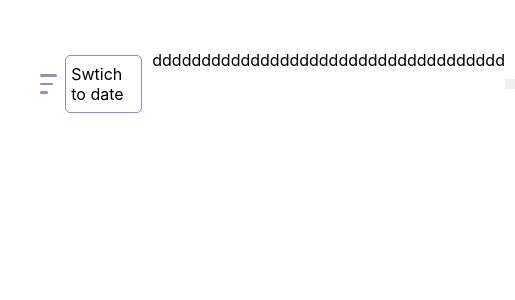
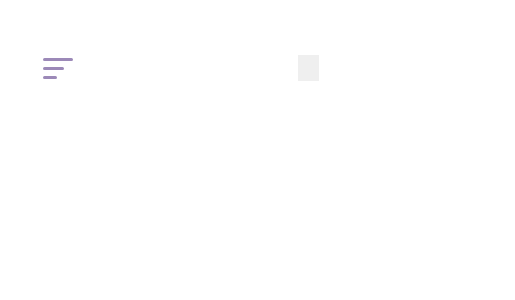
Before and after one commit to Amin-Ansari/My-to-do-list, a React (Create React App) app: page / in a window 390 px wide. Shown: the top 300 px of the page, 515 px wide, since content can reach past the window. Built offline with nearby package versions, Linux system fonts and the light colour scheme.

Commit message:
The header buttons got responsive

```diff
--- a/src/App.css
+++ b/src/App.css
@@ -3,13 +3,22 @@
   padding: 5px 8px;
 }
 .option-list-style > div {
-  margin: 0px 2px;
+  margin: 0px 5px;
+}
+.option-list-style > div:hover {
+  cursor: pointer;
 }
 .add-button-style {
   border: none;
   width: max-content;
   margin: auto;
   padding: 5px;
+  font-family: "Font Awesome 5 Free";
+}
+.add-button-style > i {
+  font-weight: normal;
+  font-style: normal;
+  font-family: "Font Awesome 5 Free";
 }
 .off-canvas {
   width: 2.2rem;
@@ -18,10 +27,10 @@
   justify-content: center;
 }
 .bar {
-  border-radius: 5px;
+  border-radius: 7px;
   margin: 3px 0px;
-  width: 80%;
-  height: 2.5px;
+  width: 85%;
+  height: 0.18rem;
   background: #9c89b8;
 }
 .bar:nth-child(2) {
@@ -31,9 +40,22 @@
   width: 40%;
 }
 .switch-button {
-  display: flex;
+  display: none;
   justify-content: center;
   border: 1.8px solid #9c89b8;
   border-radius: 5px;
-  padding: 8px 5px;
+  padding: 7.5px 10px;
 }
+#where-category-goes-to {
+  display: flex;
+  align-items: center;
+  justify-content: center;
+}
+@media all and (min-width: 576px) {
+  .off-canvas {
+    display: none;
+  }
+  .switch-button {
+    display: flex;
+  }
+}
--- a/src/App.js
+++ b/src/App.js
@@ -17,11 +17,9 @@ function App() {
             </div>
             <div className="switch-button">Swtich to date</div>
           </div>
-          <div id="where-category-goes-to">
-            dddddddddddddddddddddddddddddddddddd
-          </div>
+          <div id="where-category-goes-to"></div>
           <button type="button" className="add-button-style">
-            <i className="fa-regular fa-square-plus"></i>
+            <i class="fa-regular fa-plus"></i>
           </button>
         </Header>
       </AppContainer>
```
